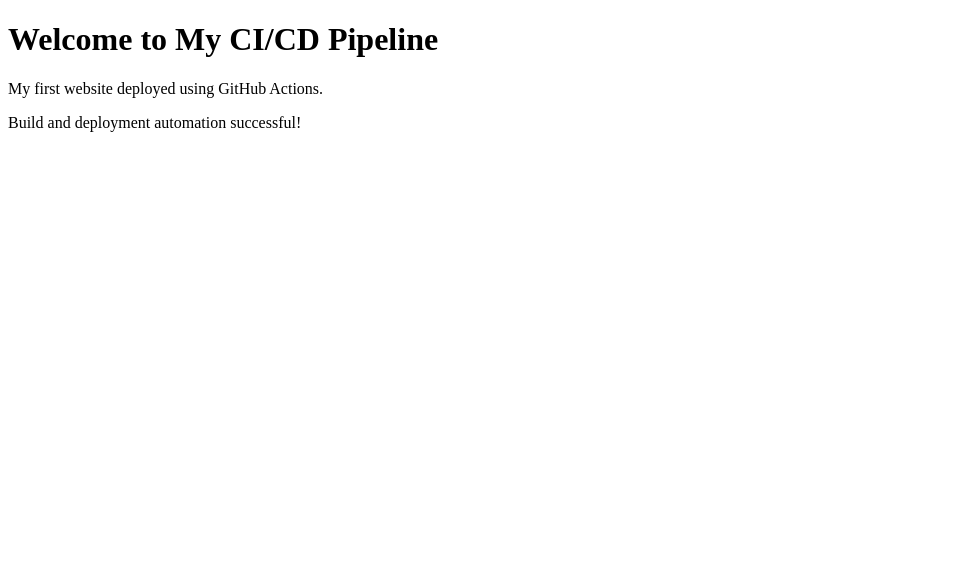
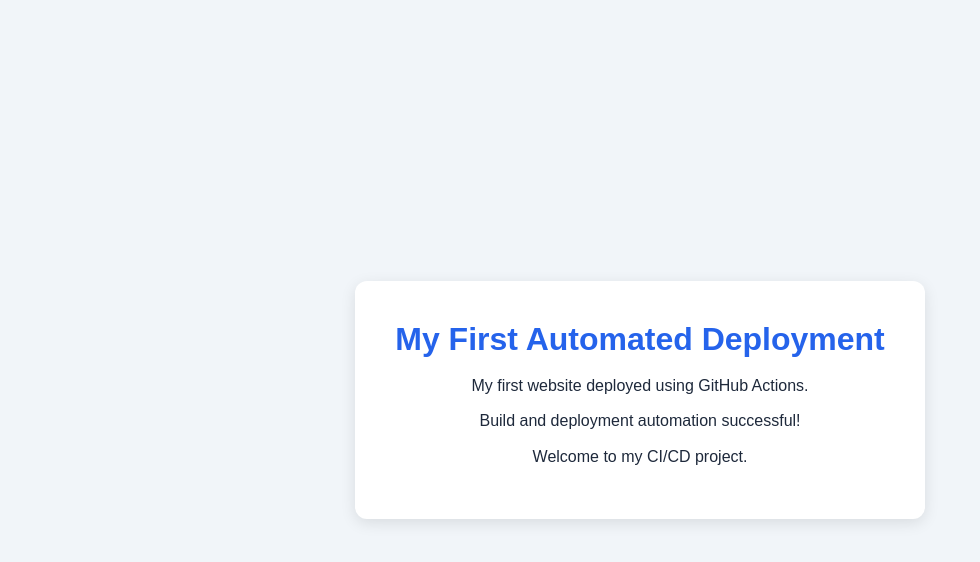
Before and after one commit to rv069955-pixel/my-first-cicd-project, a plain HTML site: page site/index.html in a window 1280 px wide. Shown: the whole page, without its empty margins (0-980 px from the left). Drawn offline with Linux system fonts and the light colour scheme.

Commit message:
Add CSS styling to website

```diff
--- a/site/index.html
+++ b/site/index.html
@@ -1,13 +1,27 @@
-
 <!DOCTYPE html>
 <html lang="en">
 <head>
     <meta charset="UTF-8">
+    <meta name="viewport" content="width=device-width, initial-scale=1.0">
+
     <title>My First CI CD Project</title>
+
+    <link rel="stylesheet" href="style.css">
 </head>
+
 <body>
-    <h1>Welcome to My CI/CD Pipeline</h1>
-    <p>My first website deployed using GitHub Actions.</p>
-    <p>Build and deployment automation successful!</p>
+
+    <main class="card">
+
+        <h1>My First Automated Deployment</h1>
+
+        <p>My first website deployed using GitHub Actions.</p>
+
+        <p>Build and deployment automation successful!</p>
+
+        <p>Welcome to my CI/CD project.</p>
+
+    </main>
+
 </body>
 </html>
--- /dev/null
+++ b/site/style.css
@@ -0,0 +1,33 @@
+* {
+    margin: 0;
+    padding: 0;
+    box-sizing: border-box;
+}
+
+body {
+    font-family: Arial, sans-serif;
+    background: #f1f5f9;
+    color: #1e293b;
+    min-height: 100vh;
+    display: flex;
+    justify-content: center;
+    align-items: center;
+}
+
+.card {
+    background: white;
+    padding: 40px;
+    border-radius: 12px;
+    text-align: center;
+    box-shadow: 0 4px 15px rgba(0, 0, 0, 0.1);
+}
+
+h1 {
+    color: #2563eb;
+    margin-bottom: 15px;
+}
+
+p {
+    margin: 10px 0;
+    line-height: 1.6;
+}
```
